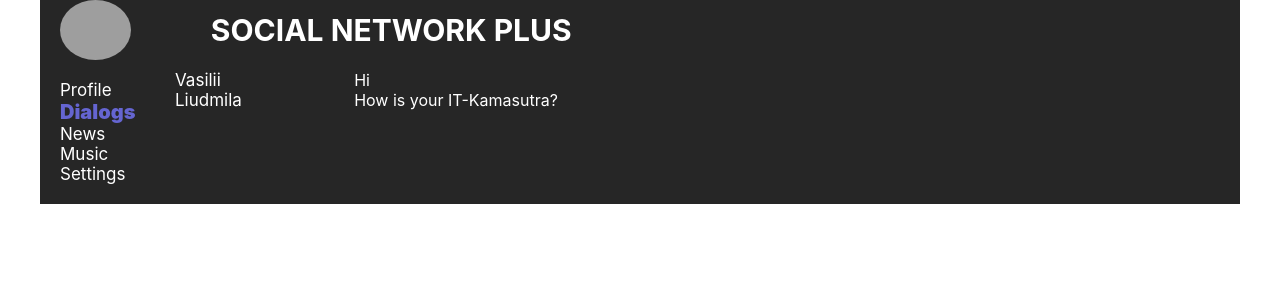
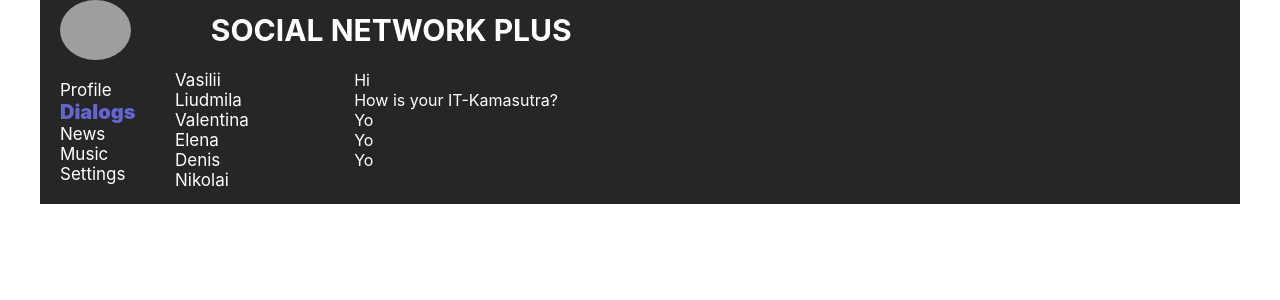
Before and after one commit to Saijo-shi/Samurai, a React (Create React App) app: page /dialogs in a window 1280 px wide. Shown: the top 300 px of the page. Built offline with nearby package versions, Linux system fonts and the light colour scheme; grey boxes are pictures that could not be loaded.

Commit message:
Array.map lesson 25 completed

```diff
--- a/src/components/Dialogs/Dialogs.jsx
+++ b/src/components/Dialogs/Dialogs.jsx
@@ -23,7 +23,7 @@ const Message = (props) => {
 };
 
 const Dialogs = (props) => {
-  let dialogsData = [
+  let dialogs = [
     {
       id: 1,
       name: "Vasilii",
@@ -50,7 +50,7 @@ const Dialogs = (props) => {
     },
   ];
 
-  let messagesData = [
+  let messages = [
     {
       id: 1,
       message: "Hi",
@@ -73,23 +73,18 @@ const Dialogs = (props) => {
     },
   ];
 
+  let DialogsElements = dialogs.map((dialog) => (
+    <DialogItem name={dialog.name} id={dialog.id} />
+  ));
+
+  let messagesElements = messages.map((message) => (
+    <Message message={message.message} id={messages.id} />
+  ));
+
   return (
     <div className={classes.dialogs}>
-      <div className={classes.dialogsItems}>
-        <DialogItem name={dialogsData[0].name} id={dialogsData[0].id} />
-        <DialogItem name={dialogsData[1].name} id={dialogsData[1].id} />
-        {/* <DialogItem name="Valentina" id="3" />
-        <DialogItem name="Elena" id="4" />
-        <DialogItem name="Denis" id="5" />
-        <DialogItem name="Nikolai" id="6" /> */}
-      </div>
-      <div className={classes.messages}>
-        <Message message={messagesData[0].message} id={messagesData[0].id} />
-        <Message message={messagesData[1].message} id={messagesData[1].id} />
-        {/* <Message message="Yo" />
-        <Message message="Yo" />
-        <Message message="Yo" /> */}
-      </div>
+      <div className={classes.dialogsItems}>{DialogsElements}</div>
+      <div className={classes.messages}>{messagesElements}</div>
     </div>
   );
 };
--- a/src/components/Profile/MyPosts/MyPosts.jsx
+++ b/src/components/Profile/MyPosts/MyPosts.jsx
@@ -3,7 +3,7 @@ import classes from "./MyPosts.module.css";
 import Post from "./Post/Post";
 
 const MyPosts = () => {
-  let postsData = [
+  let posts = [
     {
       id: 1,
       post: "Hi, how are you?",
@@ -14,8 +14,20 @@ const MyPosts = () => {
       post: "It's my first post",
       likesCount:23,
     },
-
-  ];
+    {
+      id: 3,
+      post: "Goin outdoors",
+      likesCount:12,
+    },
+    {
+      id: 4,
+      post: "Just doin HW",
+      likesCount:23,
+    },
+      ];
+      let postsElements = posts.map ((posts) => (
+        <Post message={posts.post} likesCount={posts.likesCount} />
+      ));
   return (
     <div>
       <h3 className={classes.postsHeader}>My posts</h3>
@@ -31,8 +43,7 @@ const MyPosts = () => {
         </div>
       </div>
       <div className={classes.postsBlock}>
-        <Post message={postsData[0].post} likesCount={postsData[0].likesCount} />
-        <Post message={postsData[1].post} likesCount={postsData[1].likesCount} />
+        {postsElements}
 
       </div>
     </div>
```
